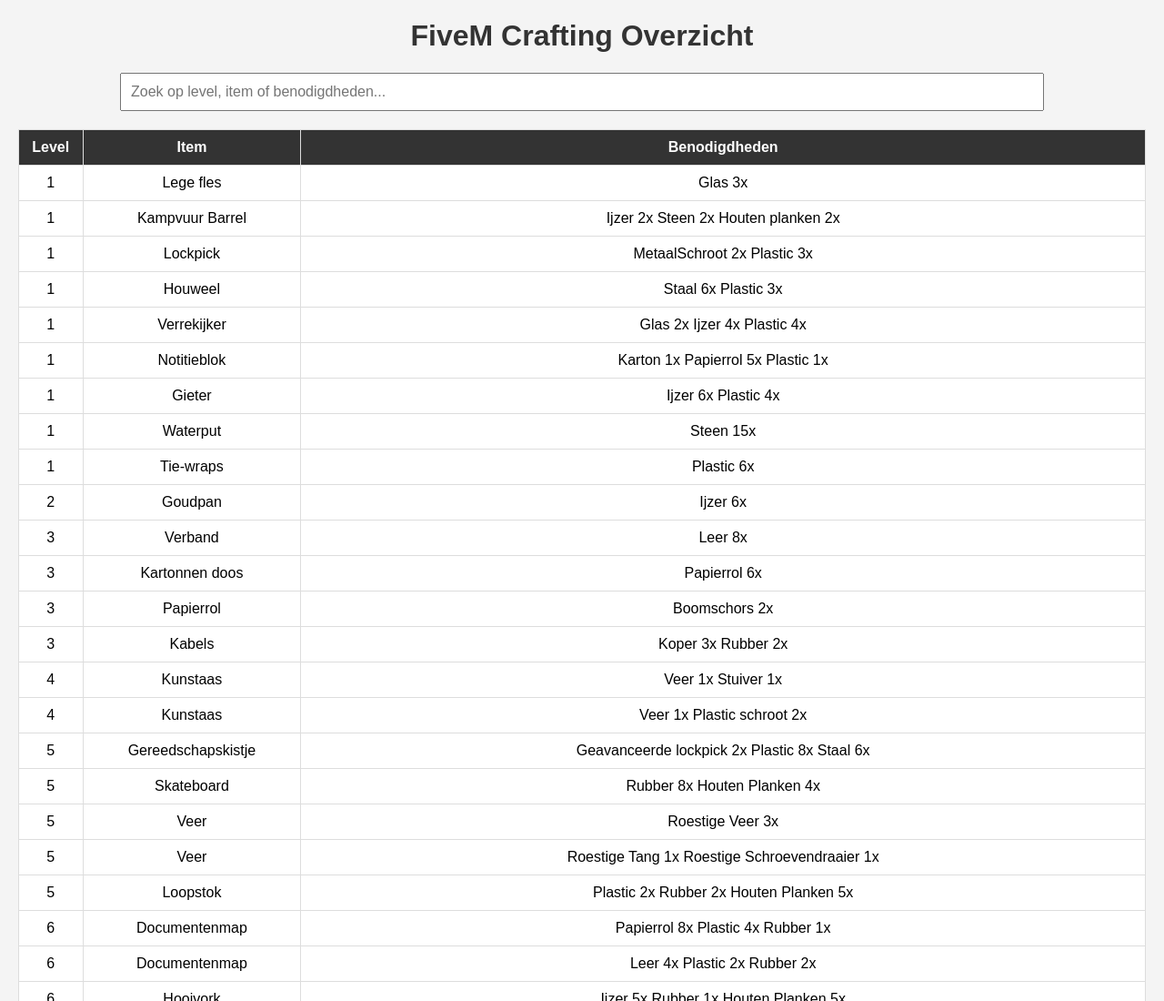
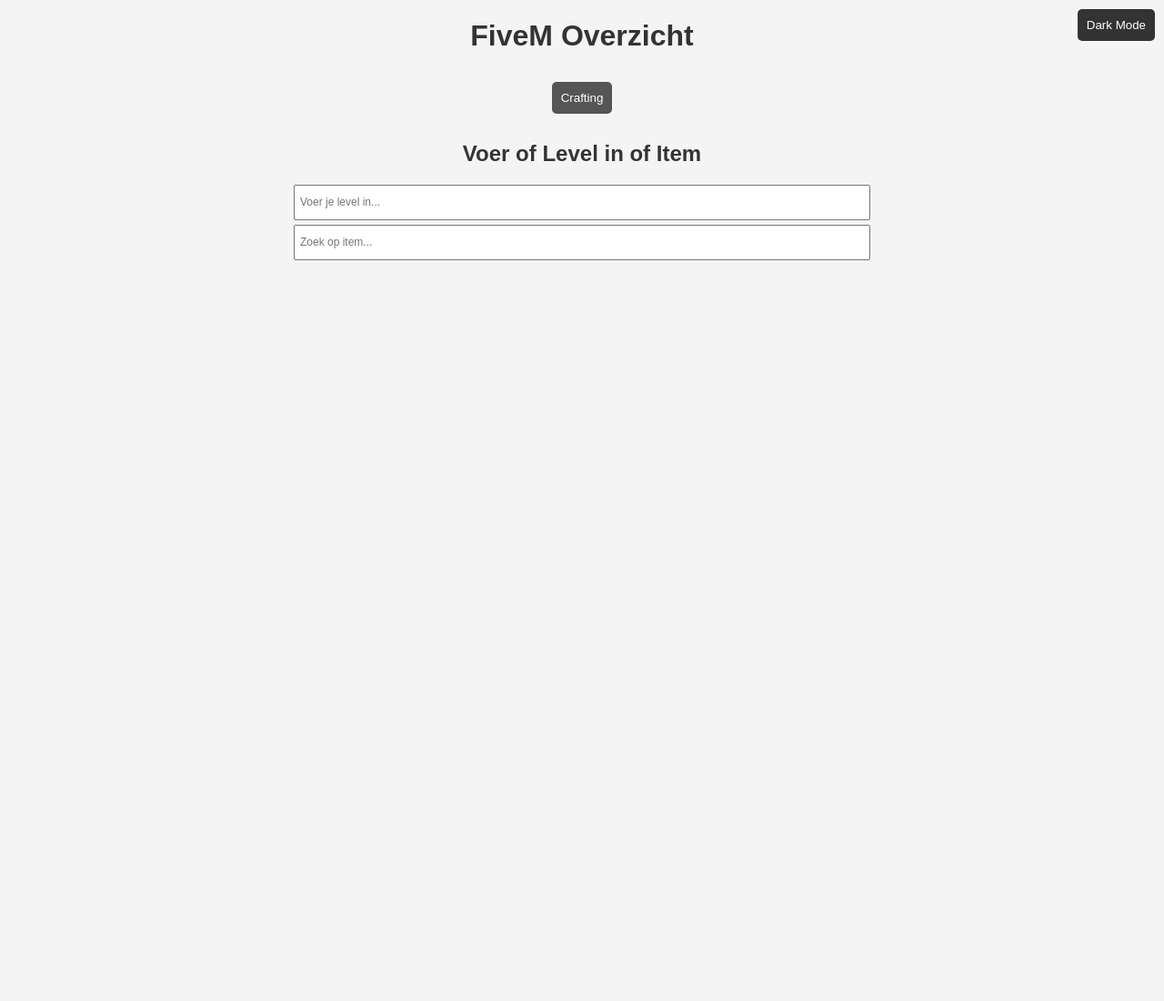
Before and after one commit to Realturnpoint/Momentum-skills, a plain HTML site: page index.html in a window 1280 px wide. Shown: the top 1100 px of the page at 91% size. After the commit the page ends 800 px from the top, so only its background shows below. Drawn offline with Linux system fonts and the light colour scheme.

Commit message:
dark mode

```diff
--- a/index.html
+++ b/index.html
@@ -3,7 +3,7 @@
 <head>
     <meta charset="UTF-8">
     <meta name="viewport" content="width=device-width, initial-scale=1.0">
-    <title>FiveM Crafting Overzicht</title>
+    <title>FiveM Overzicht</title>
     <style>
         body {
             font-family: Arial, sans-serif;
@@ -11,20 +11,24 @@
             padding: 0;
             background-color: #f4f4f4;
             text-align: center;
+            color: #333;
+            transition: background-color 0.3s, color 0.3s;
         }
-        h1 {
-            color: #333;
+        h1, h2 {
+            transition: color 0.3s;
         }
         input {
-            width: 80%;
-            padding: 10px;
-            margin-bottom: 20px;
-            font-size: 16px;
+            width: 50%;
+            padding: 5px;
+            margin-bottom: 5px;
+            font-size: 12px;
+            height: 25px;
         }
         table {
             width: 100%;
             border-collapse: collapse;
             background: white;
+            display: none;
         }
         th, td {
             padding: 10px;
@@ -34,11 +38,51 @@
             background: #333;
             color: white;
         }
+        .dark-mode {
+            background-color: #121212;
+            color: white;
+        }
+        .dark-mode table {
+            background: #1e1e1e;
+        }
+        .dark-mode th {
+            background: #444;
+        }
+        .toggle-container {
+            position: fixed;
+            top: 10px;
+            right: 10px;
+        }
+        .toggle-button {
+            padding: 10px;
+            background: #333;
+            color: white;
+            border: none;
+            cursor: pointer;
+            border-radius: 5px;
+        }
+        .switch-button {
+            margin: 10px;
+            padding: 10px;
+            background: #555;
+            color: white;
+            border: none;
+            cursor: pointer;
+            border-radius: 5px;
+        }
     </style>
 </head>
 <body>
-    <h1>FiveM Crafting Overzicht</h1>
-    <input type="text" id="search" placeholder="Zoek op level, item of benodigdheden..." onkeyup="filterTable()">
+    <div class="toggle-container">
+        <button class="toggle-button" onclick="toggleDarkMode()">Dark Mode</button>
+    </div>
+    <h1>FiveM Overzicht</h1>
+    <button class="switch-button" onclick="switchTable('craftTable')">Crafting</button>
+    <h2>Voer of Level in of Item</h2>
+    <input type="number" id="levelInput" placeholder="Voer je level in..." oninput="filterByLevel()">
+    <br>
+    <input type="text" id="itemInput" placeholder="Zoek op item..." oninput="filterByItem()">
+    <br>
     <table id="craftTable">
         <thead>
             <tr>
@@ -48,10 +92,10 @@
             </tr>
         </thead>
         <tbody>
-            <tr><td>1</td><td>Lege fles</td><td>Glas 3x</td></tr>
-            <tr><td>1</td><td>Kampvuur Barrel</td><td>Ijzer 2x Steen 2x Houten planken 2x</td></tr>
-            <tr><td>1</td><td>Lockpick</td><td>MetaalSchroot 2x Plastic 3x</td></tr>
-            <tr><td>1</td><td>Houweel</td><td>Staal 6x Plastic 3x</td></tr>
+            <tr><td>0</td><td>Lege fles</td><td>Glas 3x</td></tr>
+            <tr><td>0</td><td>Kampvuur Barrel</td><td>Ijzer 2x Steen 2x Houten planken 2x</td></tr>
+            <tr><td>0</td><td>Lockpick</td><td>MetaalSchroot 2x Plastic 3x</td></tr>
+            <tr><td>0</td><td>Houweel</td><td>Staal 6x Plastic 3x</td></tr>
             <tr><td>1</td><td>Verrekijker</td><td>Glas 2x Ijzer 4x Plastic 4x</td></tr>
             <tr><td>1</td><td>Notitieblok</td><td>Karton 1x Papierrol 5x Plastic 1x</td></tr>
             <tr><td>1</td><td>Gieter</td><td>Ijzer 6x Plastic 4x</td></tr>
@@ -145,28 +189,47 @@
             <tr><td>21</td><td>Boor</td><td>Koper 3x Leer 6x Staal 12x</td></tr>
             <tr><td>21</td><td>Draagbaar methlab</td><td>Aceton 3x Glas 6x Plastic 8x Rubber 6x Staal 15x</td></tr>
             <tr><td>22</td><td>Mijnlaser</td><td>Elektronischeschroot 5x Elektronische kit 1x Mijnboor 1x Plastic 12x Rubber 6x</td></tr>
+            <tr><td>23</td><td>Detector Platinum</td><td>Koper 5x Elektronischeschroot 5x Grijze chip 1x Ijzer 22x Staal 12x</td></tr>
+            <tr><td>23</td><td>Metaaldetecor</td><td>Koper 5x Elektronischeschroot 5x Grijze chip 1x Ijzer 22x Staal 12x</td></tr>
+            <tr><td>23</td><td>Detector Brons</td><td>Koper 5x Elektronischeschroot 5x Grijze Chip 1x Ijzer 22x Staal 12x</td></tr>
+            <tr><td>23</td><td>Kogelwerend vest</td><td>Koolstof 3x Ijzer 12x Staal 10x</td></tr>
+            <tr><td>24</td><td>Chemische Bekerglas</td><td>Glas 6x</td></tr>
+            <tr><td>24</td><td>Hack apparaat</td><td>Elektronische kit 2x Plastic 5x Kabels 6x</td></tr>
+            <tr><td>24</td><td>Vijzel en Stamper</td><td>Plastic 3x Steen 6x</td></tr>
         </tbody>
     </table>
+
     <script>
-        function filterTable() {
-            let input = document.getElementById("search");
-            let filter = input.value.toUpperCase();
+        function toggleDarkMode() {
+            document.body.classList.toggle("dark-mode");
+        }
+        function filterByLevel() {
+            let levelInput = document.getElementById("levelInput").value;
             let table = document.getElementById("craftTable");
             let tr = table.getElementsByTagName("tr");
-
+            if (levelInput.trim() !== "") {
+                table.style.display = "table";
+                for (let i = 1; i < tr.length; i++) {
+                    let tdLevel = tr[i].getElementsByTagName("td")[0];
+                    if (tdLevel) {
+                        let levelText = parseInt(tdLevel.textContent || tdLevel.innerText);
+                        tr[i].style.display = (levelText <= parseInt(levelInput)) ? "" : "none";
+                    }
+                }
+            } else {
+                table.style.display = "none";
+            }
+        }
+        function filterByItem() {
+            let itemInput = document.getElementById("itemInput").value.toLowerCase();
+            let table = document.getElementById("craftTable");
+            let tr = table.getElementsByTagName("tr");
+            table.style.display = "table";
             for (let i = 1; i < tr.length; i++) {
-                let tdLevel = tr[i].getElementsByTagName("td")[0];
                 let tdItem = tr[i].getElementsByTagName("td")[1];
-                let tdMaterials = tr[i].getElementsByTagName("td")[2];
-                if (tdLevel && tdItem && tdMaterials) {
-                    let levelText = tdLevel.textContent || tdLevel.innerText;
+                if (tdItem) {
                     let itemText = tdItem.textContent || tdItem.innerText;
-                    let materialsText = tdMaterials.textContent || tdMaterials.innerText;
-                    if (levelText.toUpperCase().indexOf(filter) > -1 || itemText.toUpperCase().indexOf(filter) > -1 || materialsText.toUpperCase().indexOf(filter) > -1) {
-                        tr[i].style.display = "";
-                    } else {
-                        tr[i].style.display = "none";
-                    }
+                    tr[i].style.display = (itemText.toLowerCase().includes(itemInput)) ? "" : "none";
                 }
             }
         }
```
